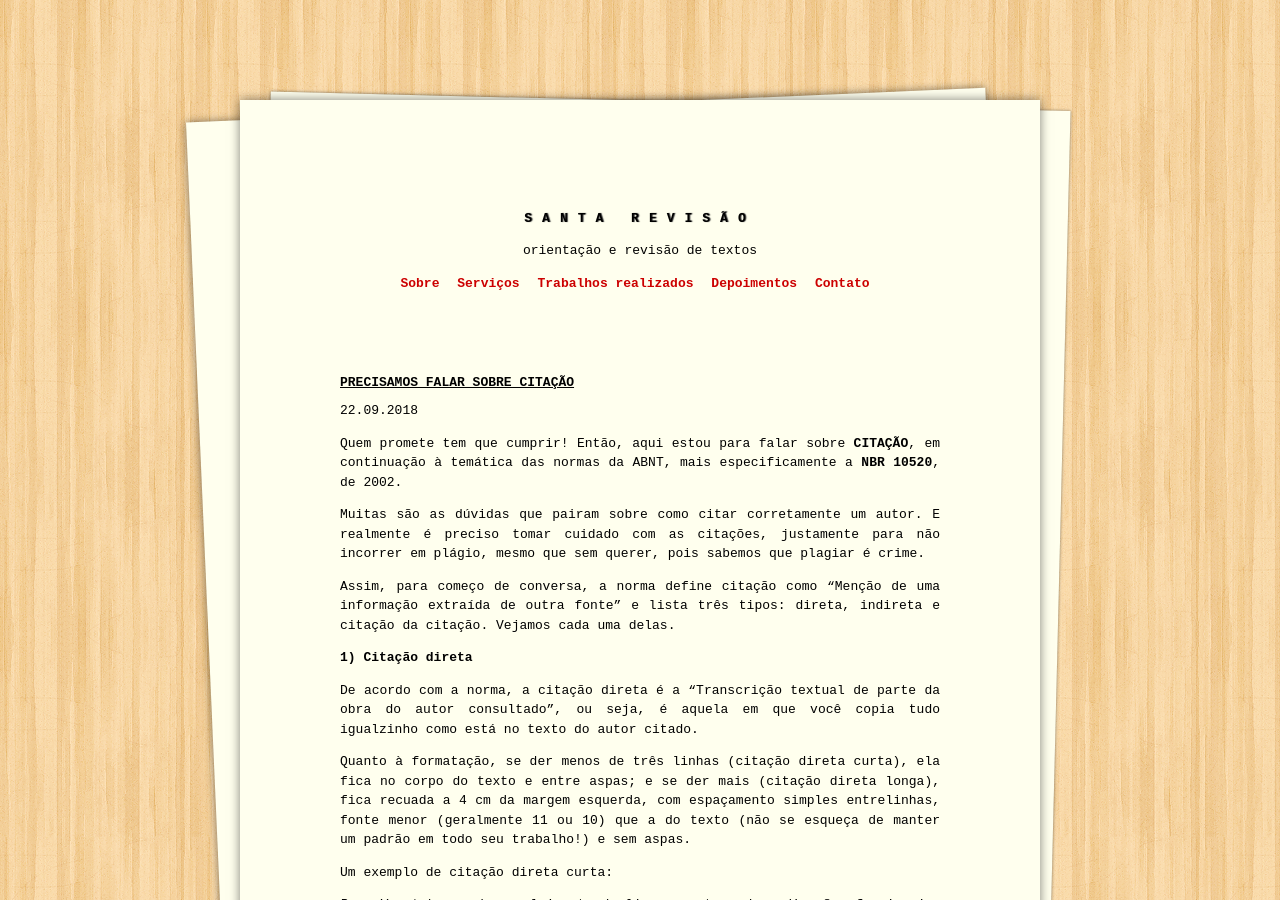
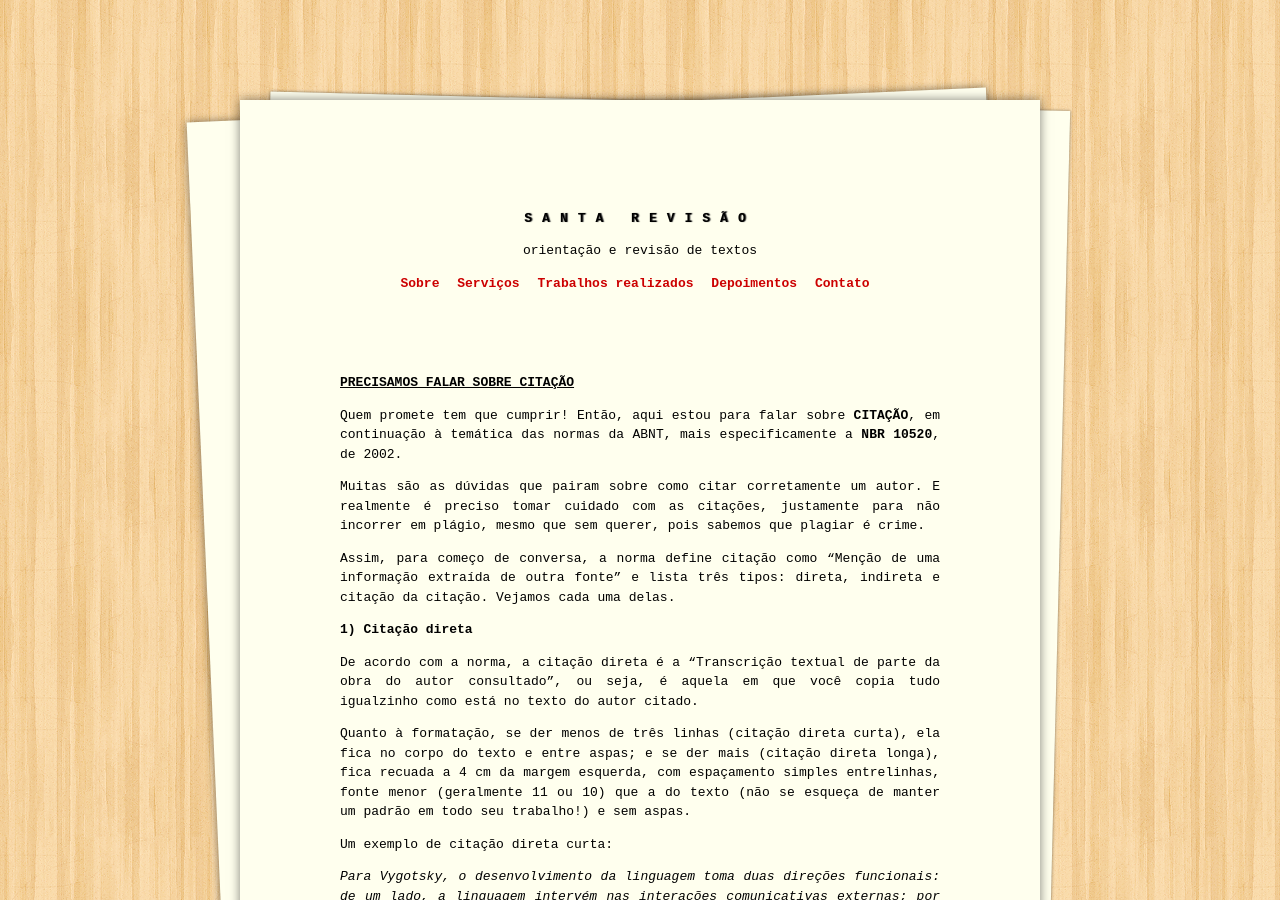
Before and after one commit to raqueldiniz/site, a Jekyll site: the page built from index.html, in a window 1280 px wide and 900 px high. Built offline with Jekyll 4.4.1, drawn with Linux system fonts in a browser that asks for light colours; the list of posts is cut into pages by our own code.

Commit message:
Update index.html

```diff
--- a/index.html
+++ b/index.html
@@ -9,7 +9,6 @@ title: Santa Revisão
     {% for post in paginator.posts %}
     <li>
       <h1 >{{ post.title }}</h1>
-      <span>{{ post.date | date: "%d.%m.%Y" }}</span>
       {{ post.content }}
       <!--
       <div class="continue">
```
